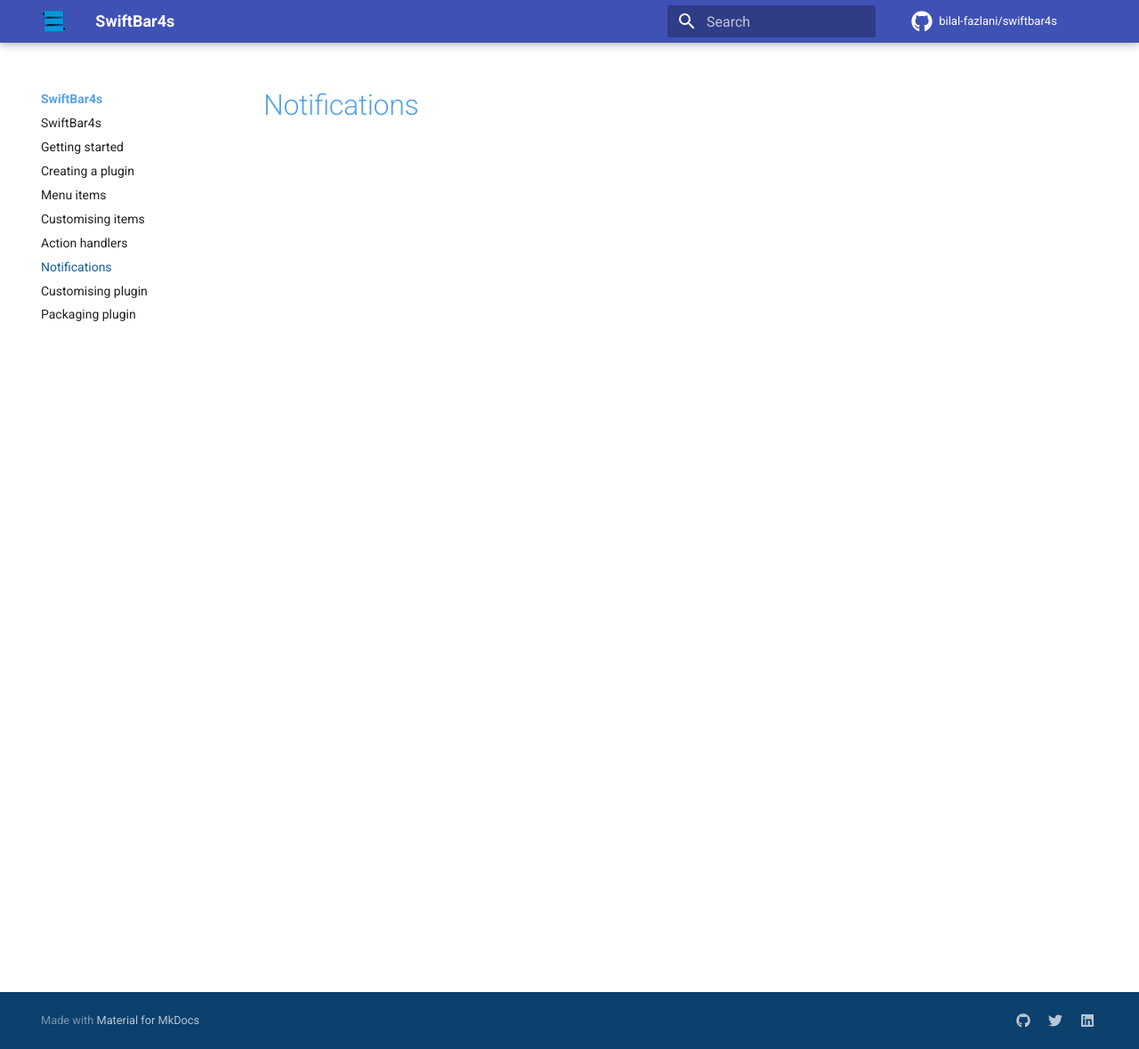
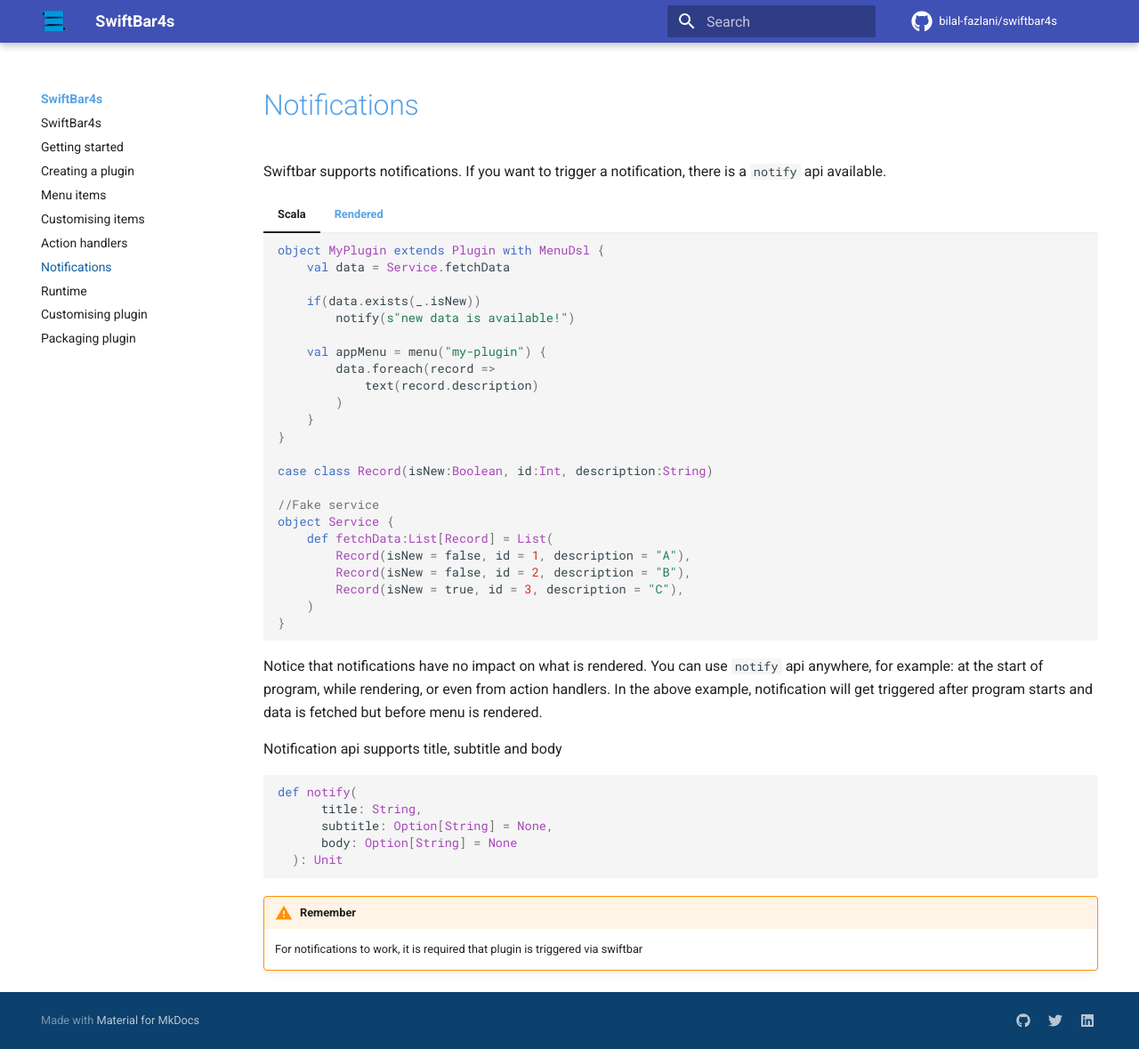
Before and after one commit to bilal-fazlani/swiftbar4s, an MkDocs documentation site: the page built from docs/notifications.md, in a window 1280 px wide and 1179 px high. Shown: the whole window at 89% size. Built offline with MkDocs 1.6.1 and Material for MkDocs 9.7.7, drawn with Linux system fonts in a browser that asks for light colours; comment, search, counter and statistics services are not loaded.

Commit message:
Add docs for notifications and runtime

````diff
--- a/docs/notifications.md
+++ b/docs/notifications.md
@@ -1 +1,57 @@
 # Notifications
+
+Swiftbar supports notifications. If you want to trigger a notification, there is a `notify` api available.
+
+
+=== "Scala"
+
+    ```scala
+    object MyPlugin extends Plugin with MenuDsl {
+        val data = Service.fetchData
+
+        if(data.exists(_.isNew))
+            notify(s"new data is available!")
+
+        val appMenu = menu("my-plugin") {
+            data.foreach(record =>
+                text(record.description)
+            )
+        }
+    }
+
+    case class Record(isNew:Boolean, id:Int, description:String)
+
+    //Fake service
+    object Service {
+        def fetchData:List[Record] = List(
+            Record(isNew = false, id = 1, description = "A"),
+            Record(isNew = false, id = 2, description = "B"),
+            Record(isNew = true, id = 3, description = "C"),
+        )
+    }
+    ```
+
+=== "Rendered"
+
+    ```
+    my-plugin
+    ---
+    A
+    B
+    C
+    ```
+
+Notice that notifications have no impact on what is rendered. You can use `notify` api anywhere, for example: at the start of program, while rendering, or even from action handlers. In the above example, notification will get triggered after program starts and data is fetched but before menu is rendered.
+
+Notification api supports title, subtitle and body
+
+```scala
+def notify(
+      title: String,
+      subtitle: Option[String] = None,
+      body: Option[String] = None
+  ): Unit
+```
+
+!!! Warning "Remember"
+    For notifications to work, it is required that plugin is triggered via swiftbar
````
Also changed, not shown: docs/runtime.md (added, +87 -0 lines), docs/.pages, docs/images/runtime/rendered.png (added), 3 other files.
